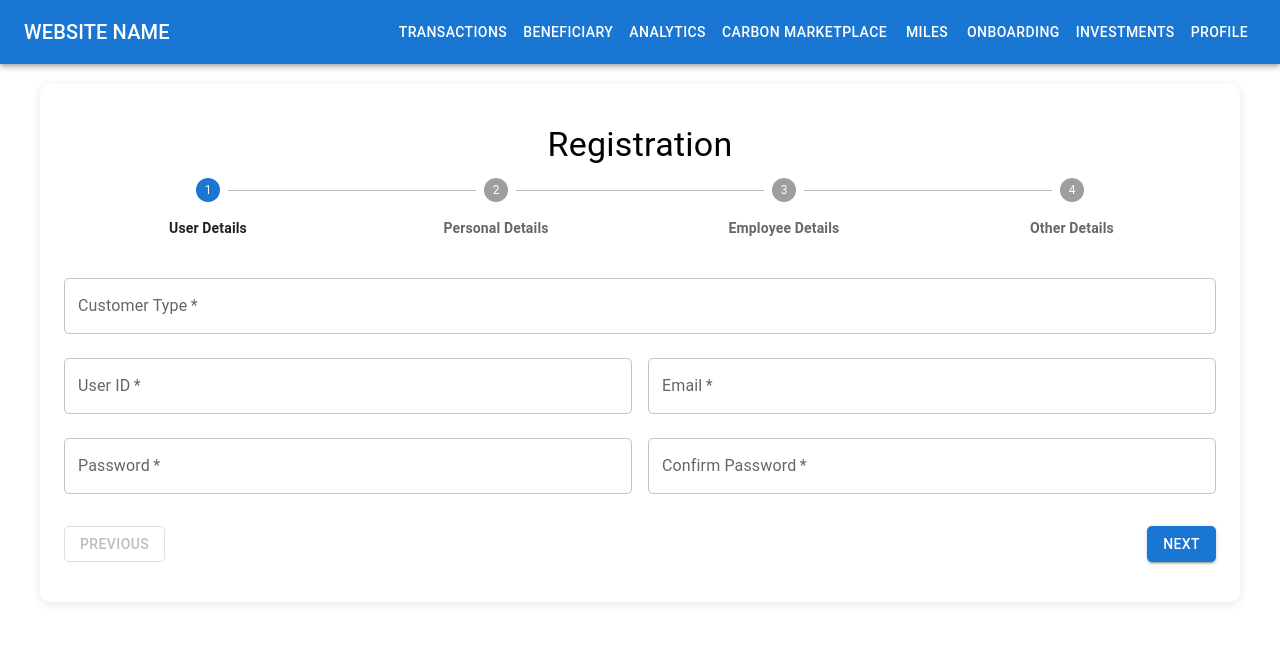
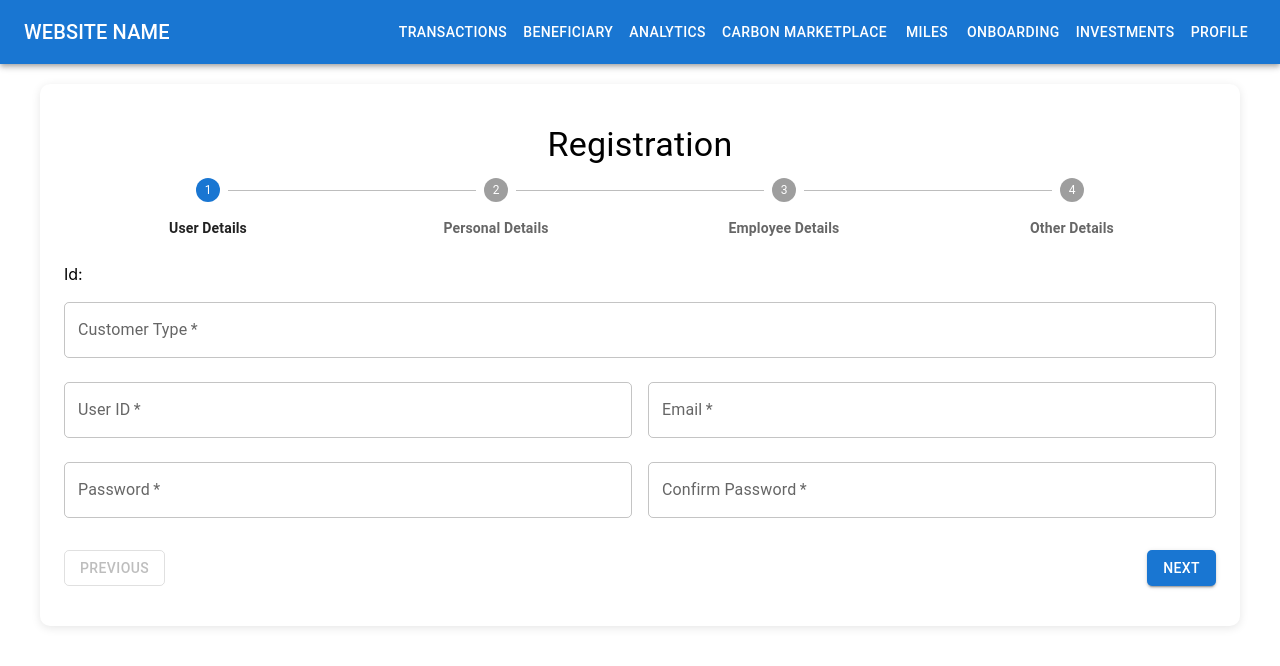
Before and after one commit to kaifeng101/dbea, a React (Create React App) app in the folder fin-daddy/my-app/: page /onBoarding in a window 1280 px wide. Shown: the top 666 px of the page. Built offline with nearby package versions, Linux system fonts and the light colour scheme.

Commit message:
upgrade ui

```diff
--- a/fin-daddy/my-app/src/pages/onBoarding.js
+++ b/fin-daddy/my-app/src/pages/onBoarding.js
@@ -1,4 +1,5 @@
 import axios from 'axios';
+import { useNavigate } from 'react-router-dom';
 import React, {useState} from 'react';
 import {
     Box,
@@ -19,6 +20,7 @@ import {
 const steps = ['User Details', 'Personal Details', 'Employee Details', 'Other Details'];
 
 const OnBoarding = () => {
+    const navigate = useNavigate();
     const [currentStep, setCurrentStep] = useState(0); // State for current step
     const [formData, setFormData] = useState({
         Id: 0,
@@ -149,6 +151,7 @@ const OnBoarding = () => {
             console.log('Registration successful:', response.data);
             alert("Registration successful!"); // Alert user of success
             // Reset form data after successful registration
+            navigate('localhost:3000');
             setFormData({
               Id: 0,
               certificateNo: 0,
@@ -216,6 +219,8 @@ const OnBoarding = () => {
           <Box sx={{ mt: 3 }}>
             {currentStep === 0 && (
               <>
+              <label>Id:</label>
+              <input type="number" name="Id" onChange={handleChange} required />
                 <TextField
                     required
                     label="Customer Type"
```
